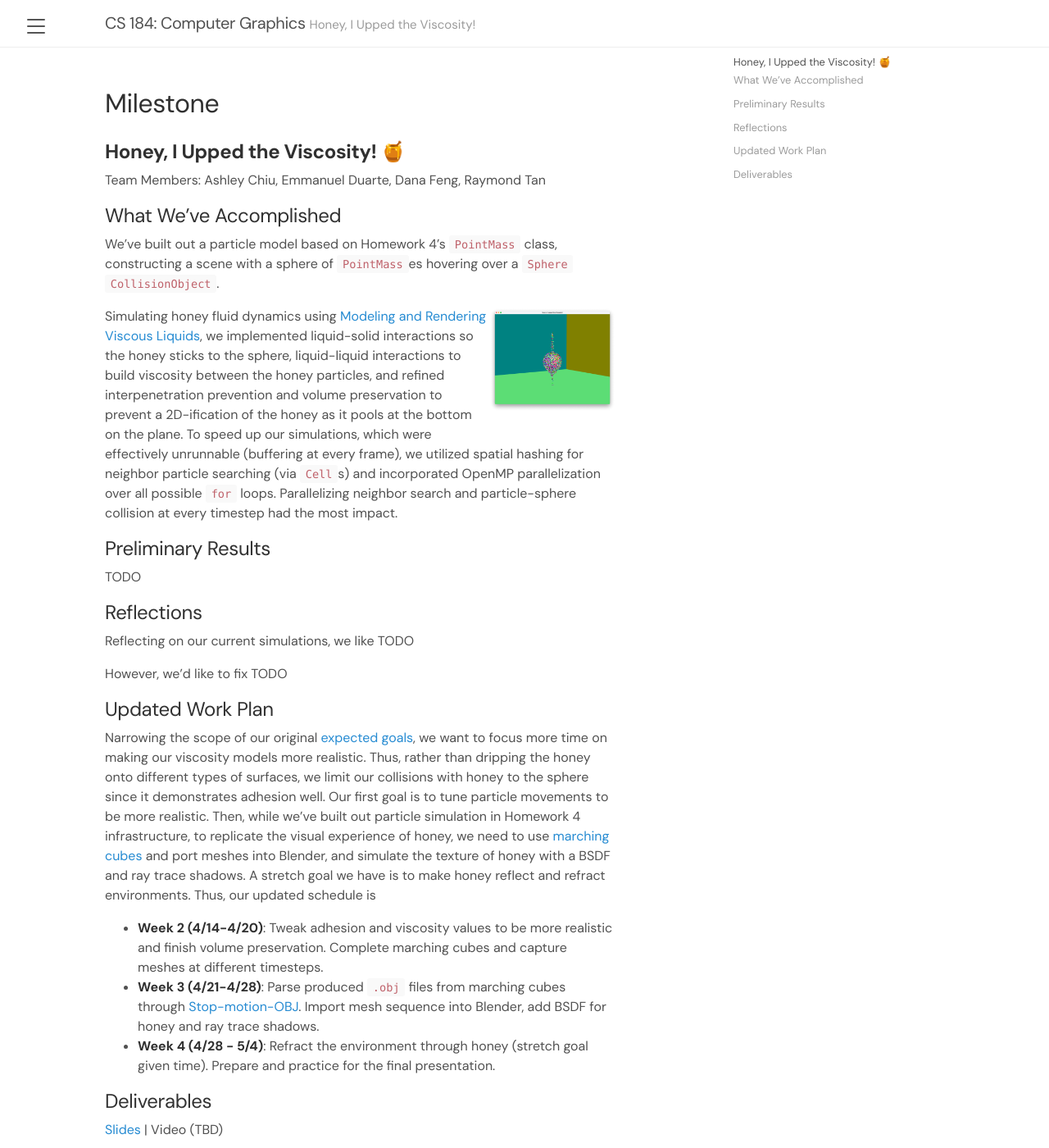
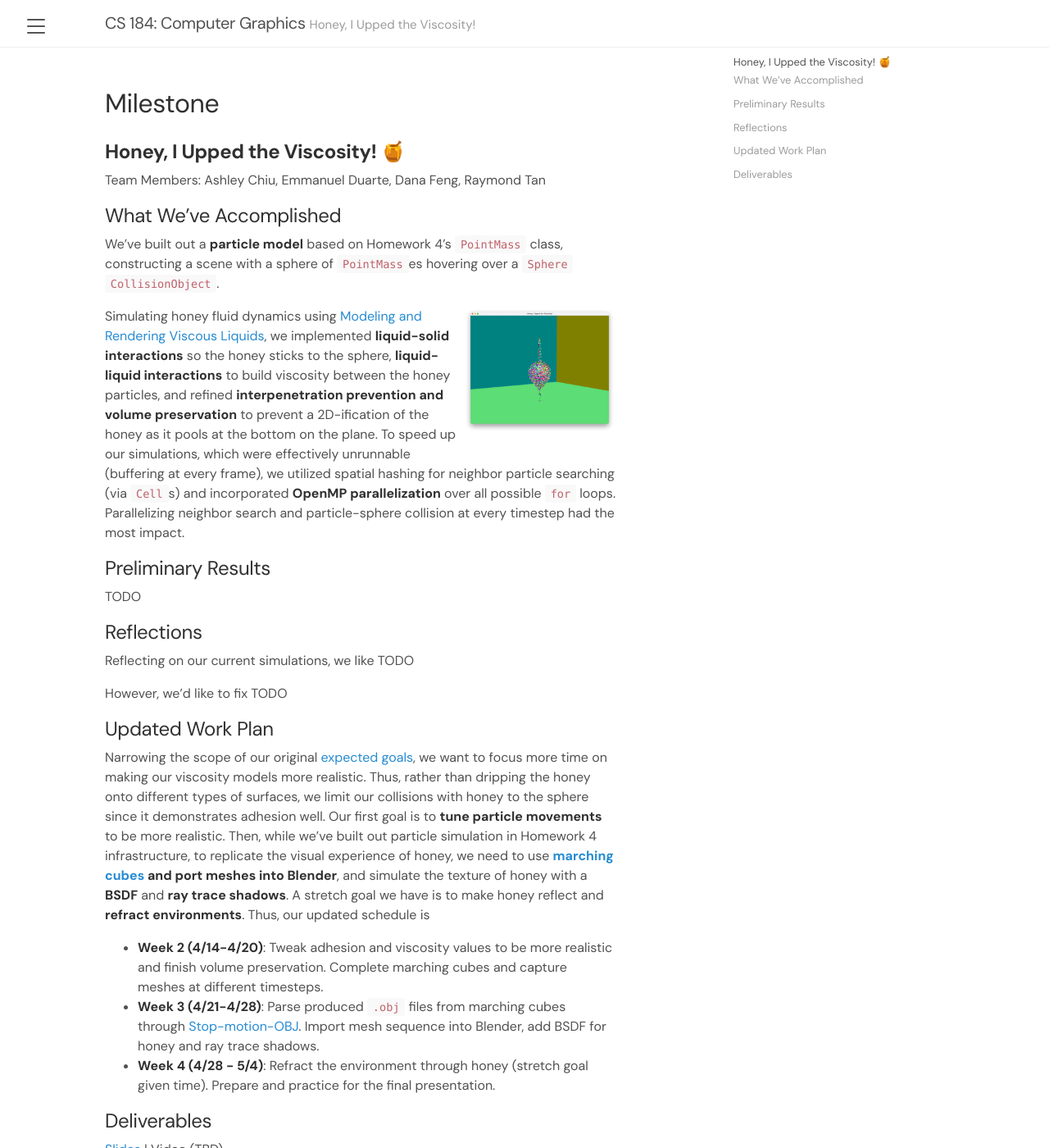
Before and after one commit to ashmchiu/cs184-final-proj-writeup, a Jekyll site: the page built from milestone.md, in a window 1280 px wide and 1400 px high. Shown: the whole window at 82% size. Built offline with Jekyll 4.4.1, drawn with Linux system fonts in a browser that asks for light colours.

Commit message:
add bolding

```diff
--- a/milestone.md
+++ b/milestone.md
@@ -10,11 +10,11 @@ Team Members: Ashley Chiu, Emmanuel Duarte, Dana Feng, Raymond Tan
 
 ## What We've Accomplished
 
-We've built out a particle model based on Homework 4's `PointMass` class, constructing a scene with a sphere of `PointMass`es hovering over a `Sphere` `CollisionObject`.
+We've built out a **particle model** based on Homework 4's `PointMass` class, constructing a scene with a sphere of `PointMass`es hovering over a `Sphere` `CollisionObject`.
 
-<img src="../assets/milestone/adhesion.png" width="25%" align="right" />
+<img src="../assets/milestone/adhesion.png" width="30%" align="right" />
 
-Simulating honey fluid dynamics using [Modeling and Rendering Viscous Liquids](https://citeseerx.ist.psu.edu/document?repid=rep1&type=pdf&doi=bdbe45284686a54f3284fdf98759f099e3a95e84), we implemented liquid-solid interactions so the honey sticks to the sphere, liquid-liquid interactions to build viscosity between the honey particles, and refined interpenetration prevention and volume preservation to prevent a 2D-ification of the honey as it pools at the bottom on the plane. To speed up our simulations, which were effectively unrunnable (buffering at every frame), we utilized spatial hashing for neighbor particle searching (via `Cell`s) and incorporated OpenMP parallelization over all possible `for` loops. Parallelizing neighbor search and particle-sphere collision at every timestep had the most impact.
+Simulating honey fluid dynamics using [Modeling and Rendering Viscous Liquids](https://citeseerx.ist.psu.edu/document?repid=rep1&type=pdf&doi=bdbe45284686a54f3284fdf98759f099e3a95e84), we implemented **liquid-solid interactions** so the honey sticks to the sphere, **liquid-liquid interactions** to build viscosity between the honey particles, and refined **interpenetration prevention and volume preservation** to prevent a 2D-ification of the honey as it pools at the bottom on the plane. To speed up our simulations, which were effectively unrunnable (buffering at every frame), we utilized spatial hashing for neighbor particle searching (via `Cell`s) and incorporated **OpenMP parallelization** over all possible `for` loops. Parallelizing neighbor search and particle-sphere collision at every timestep had the most impact.
 
 ## Preliminary Results
 TODO
@@ -25,7 +25,7 @@ Reflecting on our current simulations, we like TODO
 However, we'd like to fix TODO
 
 ## Updated Work Plan
-Narrowing the scope of our original [expected goals](/proposal.md#expected-goals), we want to focus more time on making our viscosity models more realistic. Thus, rather than dripping the honey onto different types of surfaces, we limit our collisions with honey to the sphere since it demonstrates adhesion well. Our first goal is to tune particle movements to be more realistic. Then, while we've built out particle simulation in Homework 4 infrastructure, to replicate the visual experience of honey, we need to use [marching cubes](https://www.cs.toronto.edu/~jacobson/seminar/lorenson-and-cline-1987.pdf) and port meshes into Blender, and simulate the texture of honey with a BSDF and ray trace shadows. A stretch goal we have is to make honey reflect and refract environments. Thus, our updated schedule is
+Narrowing the scope of our original [expected goals](/proposal.md#expected-goals), we want to focus more time on making our viscosity models more realistic. Thus, rather than dripping the honey onto different types of surfaces, we limit our collisions with honey to the sphere since it demonstrates adhesion well. Our first goal is to **tune particle movements** to be more realistic. Then, while we've built out particle simulation in Homework 4 infrastructure, to replicate the visual experience of honey, we need to use **[marching cubes](https://www.cs.toronto.edu/~jacobson/seminar/lorenson-and-cline-1987.pdf) and port meshes into Blender**, and simulate the texture of honey with a **BSDF** and **ray trace shadows**. A stretch goal we have is to make honey reflect and **refract environments**. Thus, our updated schedule is
 - **Week 2 (4/14-4/20)**: Tweak adhesion and viscosity values to be more realistic and finish volume preservation. Complete marching cubes and capture meshes at different timesteps.
 - **Week 3 (4/21-4/28)**: Parse produced `.obj` files from marching cubes through [Stop-motion-OBJ](https://github.com/neverhood311/Stop-motion-OBJ). Import mesh sequence into Blender, add BSDF for honey and ray trace shadows.
 - **Week 4 (4/28 - 5/4)**: Refract the environment through honey (stretch goal given time). Prepare and practice for the final presentation.
```
